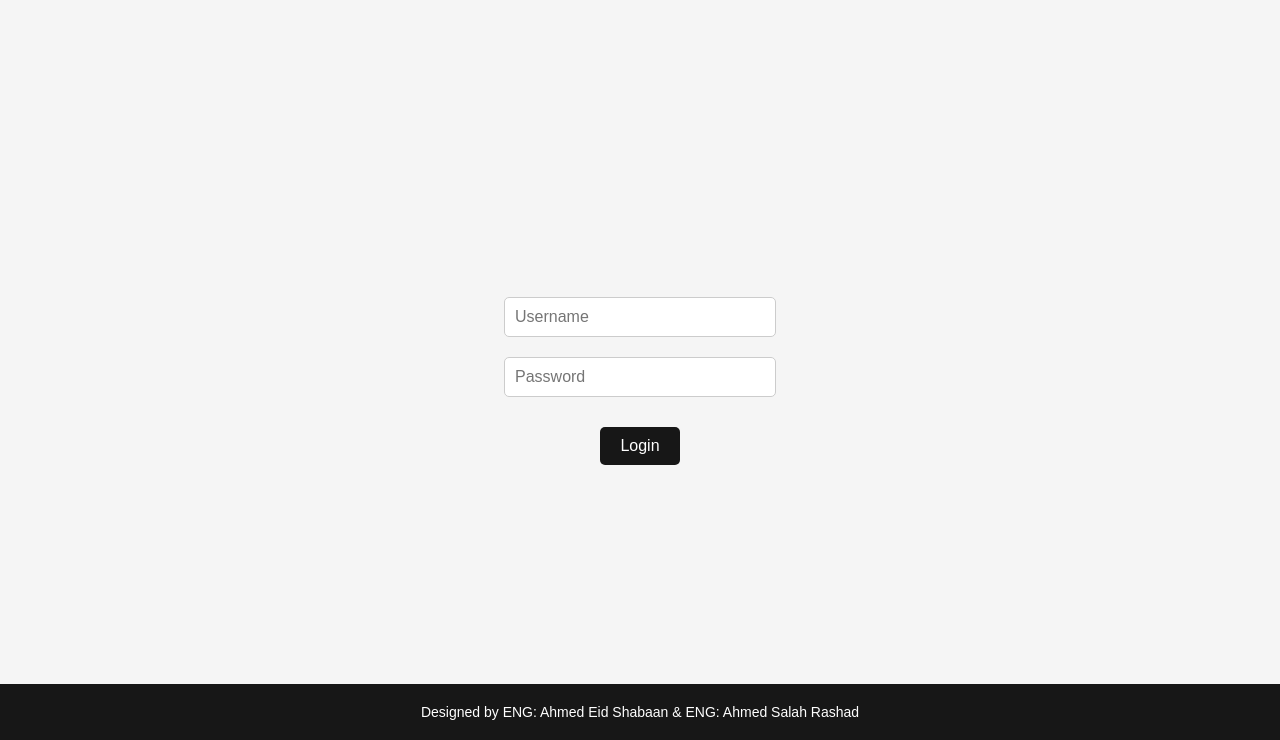
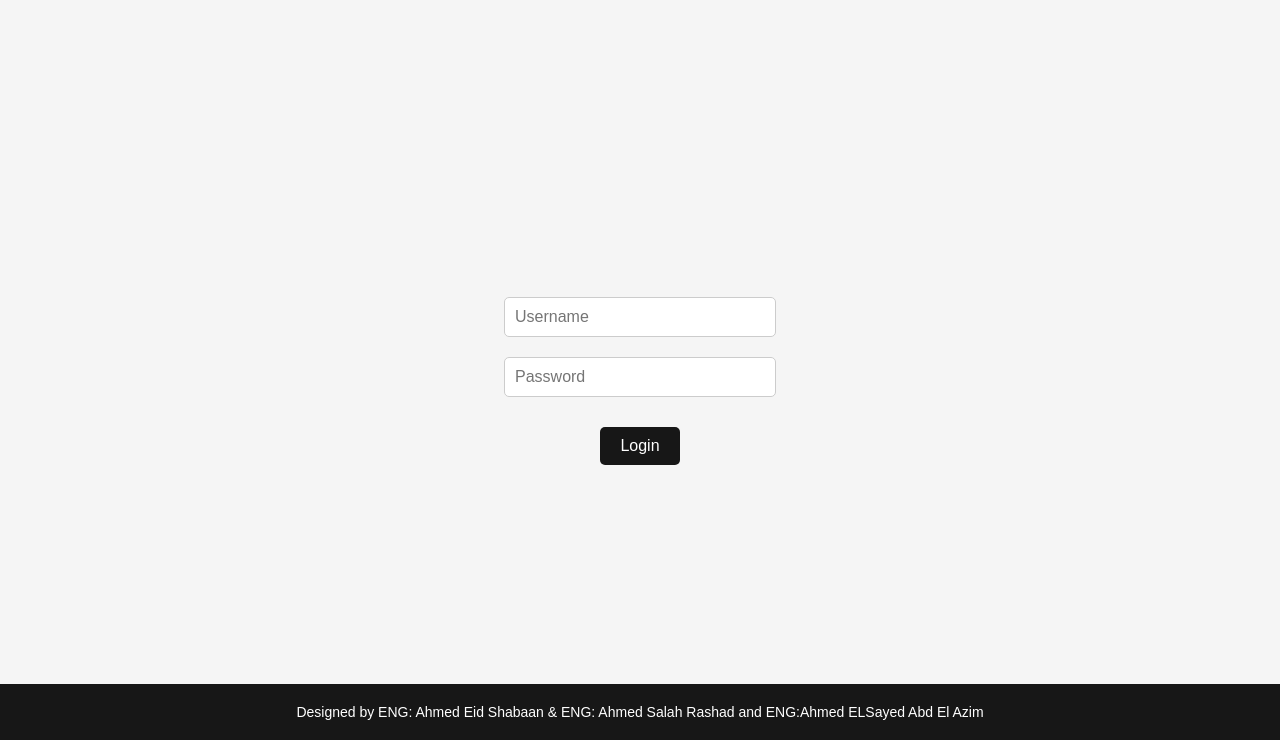
Before and after one commit to AHLAWY22/ENGINEERING-, a plain HTML site: page index.html in a window 1280 px wide. Shown: the part 60-800 px from the top of the page. Drawn offline with Linux system fonts and the light colour scheme.

Commit message:
Update index.html

```diff
--- a/index.html
+++ b/index.html
@@ -19,7 +19,7 @@
   </div>
 
   <footer>
-    <div>Designed by ENG: Ahmed Eid Shabaan & ENG: Ahmed Salah Rashad</div>
+    <div>Designed by ENG: Ahmed Eid Shabaan & ENG: Ahmed Salah Rashad and ENG:Ahmed ELSayed Abd El Azim </div>
   </footer>
 
 </body>
```
